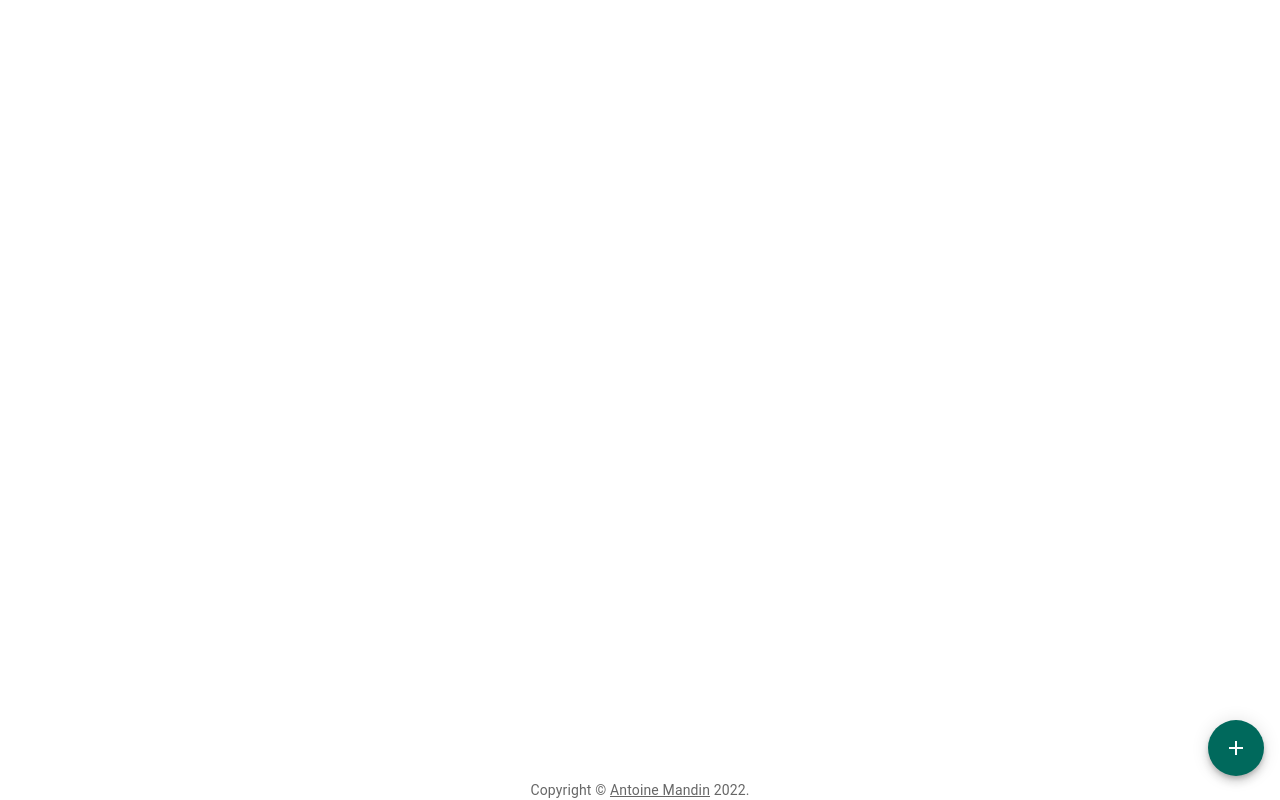
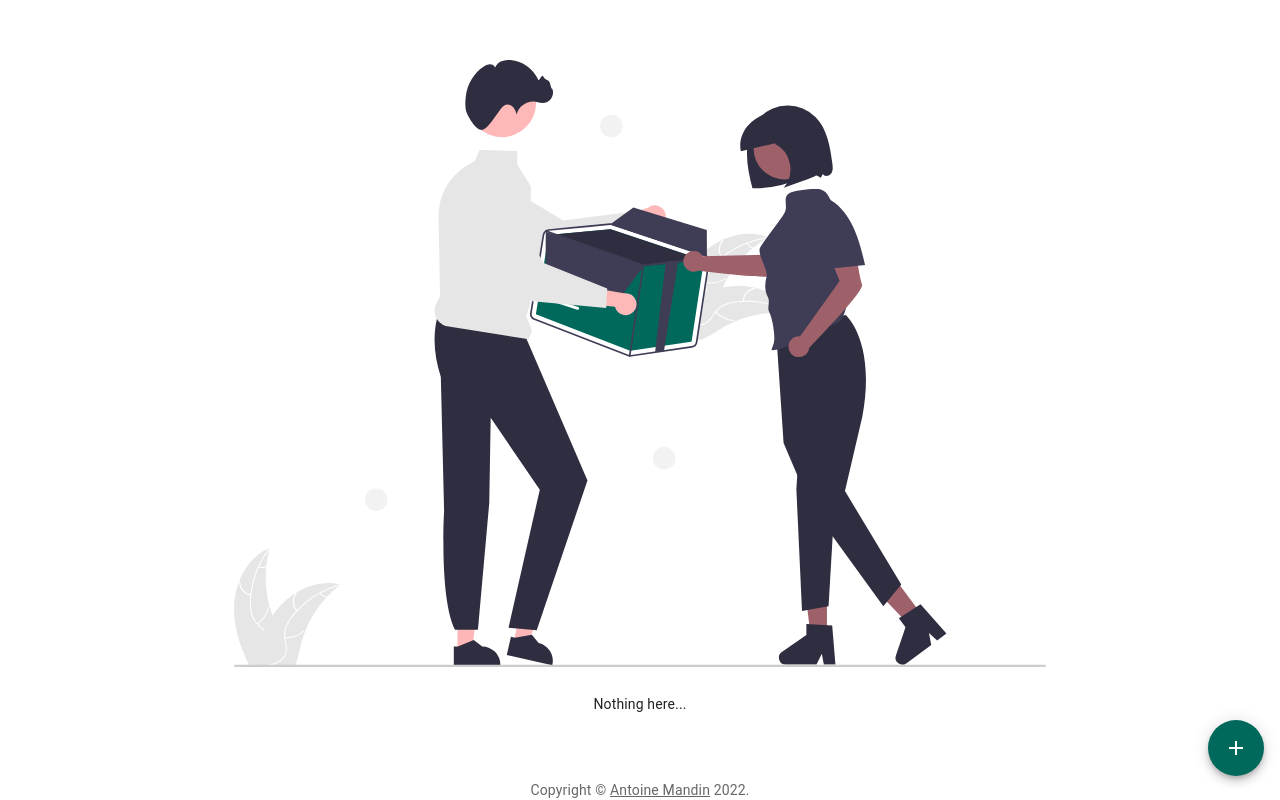
Before and after one commit to Doreapp/TakeNews, a React (Create React App) app: page / in a window 1280 px wide. Built offline with nearby package versions, Linux system fonts and the light colour scheme.

Commit message:
:lipstick: Display empty icon when no person is defined

```diff
--- a/src/components/Persons.tsx
+++ b/src/components/Persons.tsx
@@ -29,6 +29,7 @@ import daysjs, {Dayjs} from "dayjs";
 import {AdapterDayjs} from "@mui/x-date-pickers/AdapterDayjs";
 import {LocalizationProvider} from "@mui/x-date-pickers/LocalizationProvider";
 import {DatePicker} from "@mui/x-date-pickers/DatePicker";
+import {EmptyIcon} from "./icons";
 
 /**
  * Return the description of the date relativelly to now
@@ -178,6 +179,16 @@ export function PersonsList({
         onDeleteClicked={onDeleteClicked}
         selected={key === selection}
       />
+    );
+  }
+  if (items.length === 0) {
+    return (
+      <div>
+        <EmptyIcon className="w-full h-full p-5 mt-10" />
+        <Typography variant="body2" align="center">
+          Nothing here...
+        </Typography>
+      </div>
     );
   }
   return <List>{items}</List>;
```
